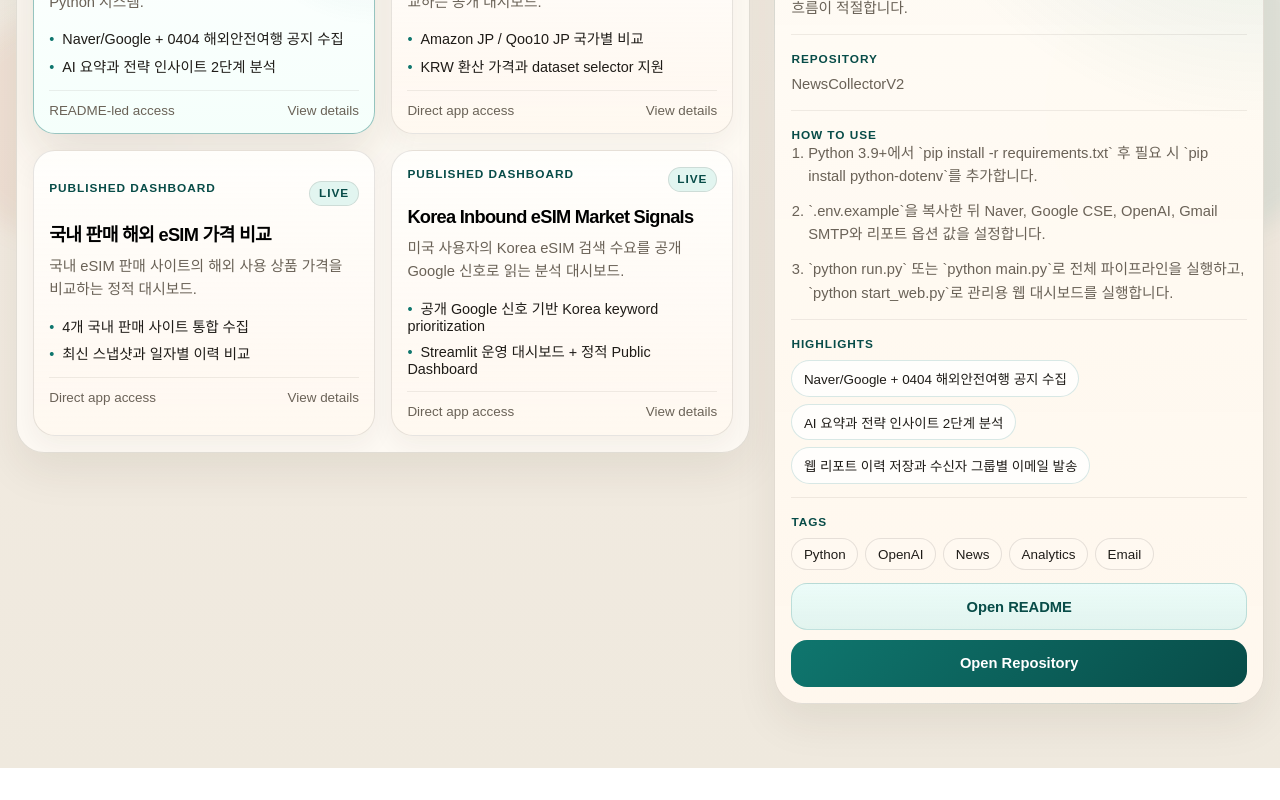
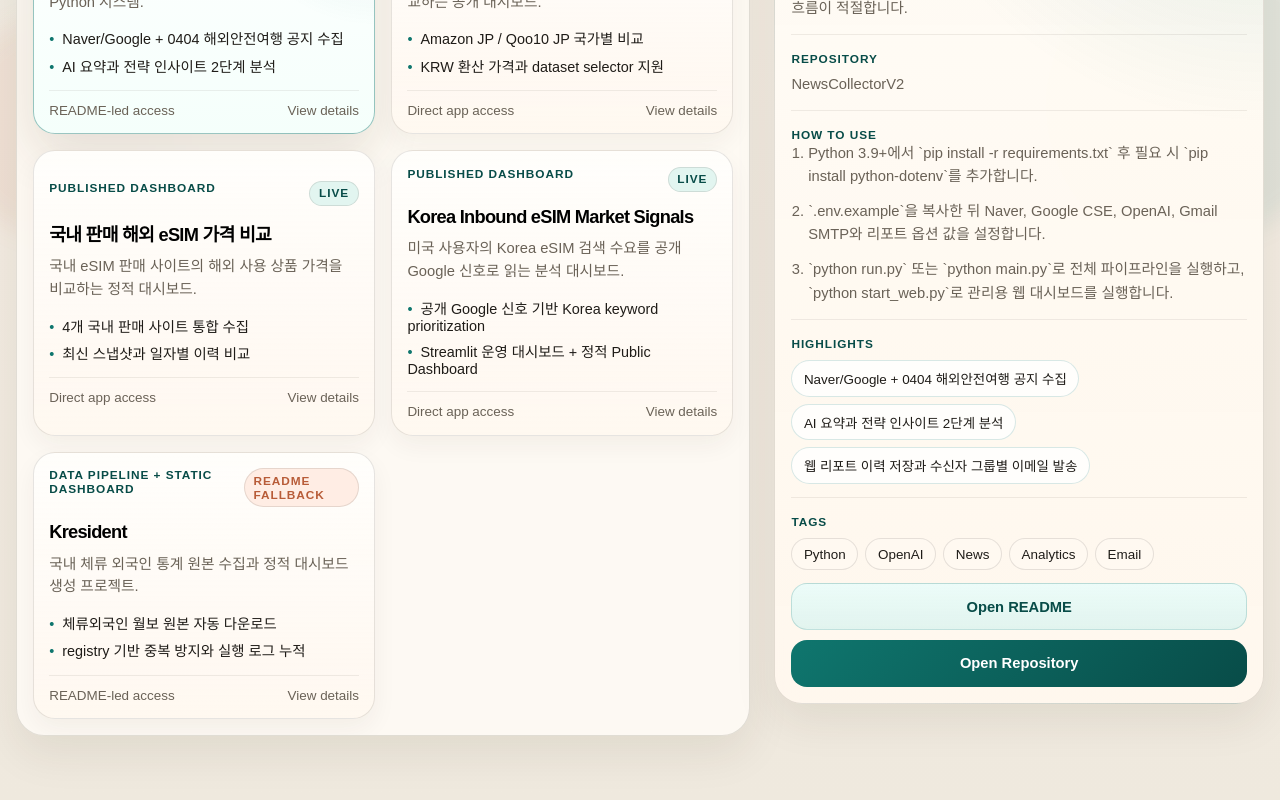
Before and after one commit to tyler-bit-ai/dashboard, a React (Vite) app: page / in a window 1280 px wide. Shown: the part 433-1233 px from the top of the page. Before the commit the page ends 1201 px from the top, so only its background shows below. Built offline with nearby package versions, Linux system fonts and the light colour scheme; a web font is replaced by a local one.

Commit message:
Add kresident to dashboard catalog

```diff
--- a/src/data/programs.ts
+++ b/src/data/programs.ts
@@ -131,4 +131,36 @@ export const programs: Program[] = [
       accessMode: "app",
     },
   },
+  {
+    id: "kresident",
+    displayName: "Kresident",
+    repositoryName: "kresident",
+    category: "Data Pipeline + Static Dashboard",
+    status: "README fallback",
+    tagline: "국내 체류 외국인 통계 원본 수집과 정적 대시보드 생성 프로젝트.",
+    summary:
+      "법무부 통계월보 게시판에서 `체류외국인` 원본 엑셀을 자동 다운로드하고, 누적 raw 데이터를 바탕으로 GitHub Pages용 정적 대시보드를 생성하는 Node.js + TypeScript 프로젝트입니다.",
+    usage: [
+      "README를 먼저 확인해 `.env.example` 기반 환경 설정과 저장 경로 구성을 맞춥니다.",
+      "`npm run dev`로 신규 월보 원본 다운로드를 실행하고 registry/log 결과를 확인합니다.",
+      "`npm run generate:dashboard`로 `site/` 정적 산출물을 생성해 대시보드 데이터를 갱신합니다.",
+    ],
+    highlights: [
+      "체류외국인 월보 원본 자동 다운로드",
+      "registry 기반 중복 방지와 실행 로그 누적",
+      "GitHub Pages용 정적 dashboard 산출",
+    ],
+    tags: ["Node.js", "TypeScript", "Immigration", "Statistics", "Dashboard"],
+    links: {
+      accessNote:
+        "실행 옵션과 정적 dashboard 생성 절차가 README에 정리되어 있으므로 문서를 먼저 보는 흐름이 적절합니다.",
+      readmeLabel: "Open README",
+      readmeUrl: "https://github.com/tyler-bit-ai/kresident/blob/main/README.md",
+      primaryLabel: "Open Repository",
+      primaryUrl: "https://github.com/tyler-bit-ai/kresident",
+      secondaryLabel: "Open Repository Home",
+      secondaryUrl: "https://github.com/tyler-bit-ai/kresident",
+      accessMode: "readme",
+    },
+  },
 ];
```
Also changed, not shown: 1 other file (tests, documents, lock files or other folders).
